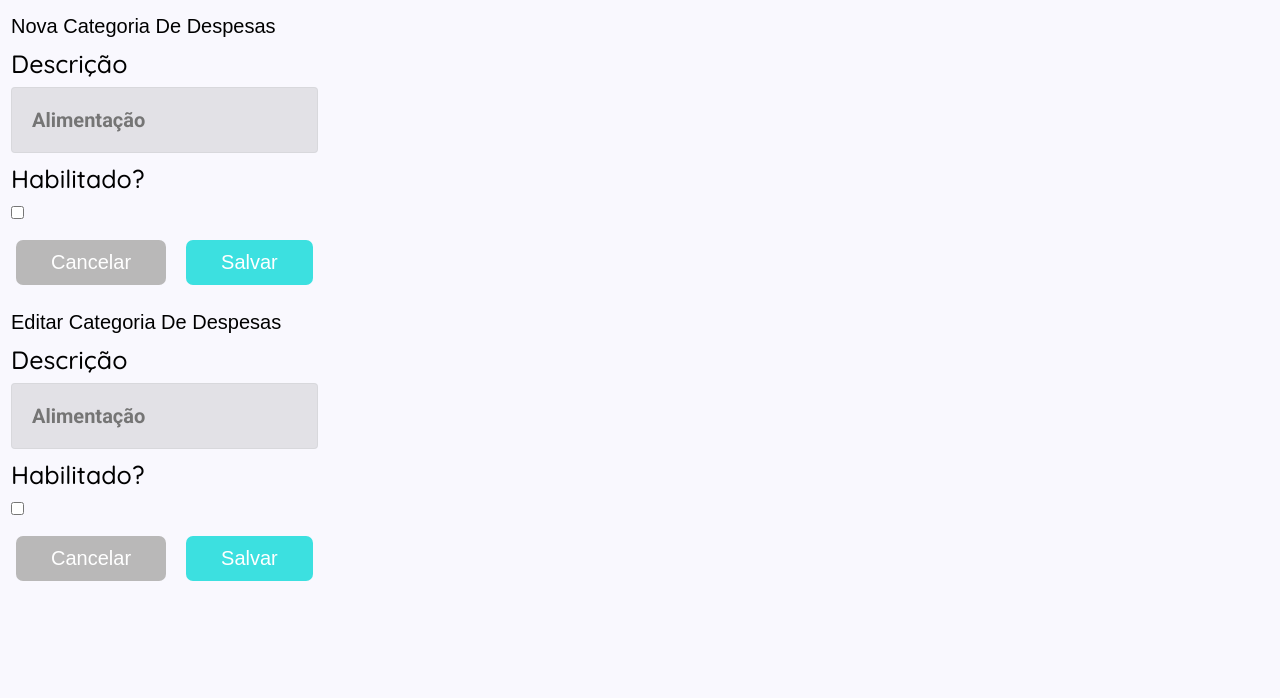
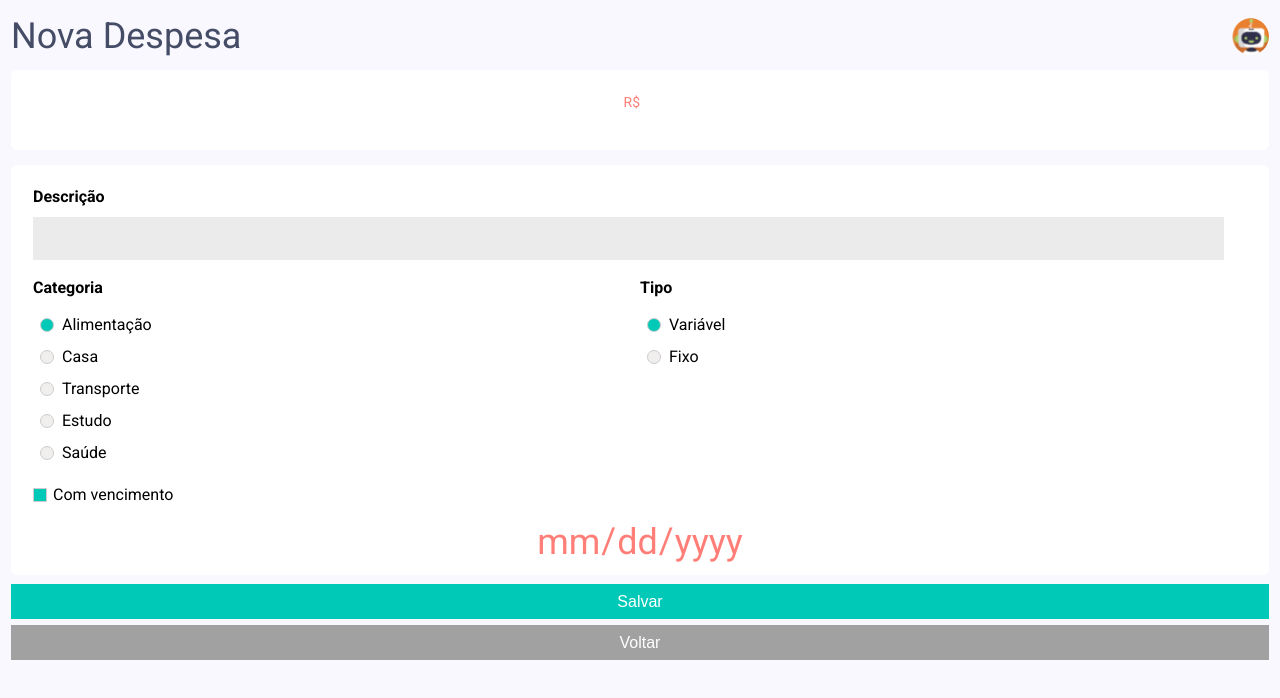
Before and after one commit to MeAjudaDev/greenwallet-react, a React (Create React App) app: page / in a window 1280 px wide. Shown: the top 698 px of the page. Built offline with nearby package versions, Linux system fonts and the light colour scheme.

Commit message:
feature(register expenses): finish page

```diff
--- a/src/RegisterExpenses.css
+++ b/src/RegisterExpenses.css
@@ -1,4 +1,7 @@
-fieldset {
+fieldset,
+.newExpenseForm__value,
+.newExpenseForm__description,
+.newExpenseForm__expiration {
     background: #ffffff;
 }
 
@@ -31,9 +34,9 @@ strong {
     font-weight: 700;
 }
 
-input[type="checkbox"],
-input[type="radio"] {
-    color: #01c9b8;
+input[type="radio"],
+input[type="checkbox"] {
+    opacity: 0;
 }
 
 input::-webkit-calendar-picker-indicator {
@@ -76,7 +79,6 @@ input::-webkit-datetime-edit-fields-wrapper {
 }
 
 .newExpenseForm__value {
-    background: #ffffff;
     border-radius: 0.6rem;
     display: grid;
     grid-template-columns: 1fr 1fr;
@@ -97,7 +99,6 @@ input::-webkit-datetime-edit-fields-wrapper {
 }
 
 .newExpenseForm__description {
-    background: #ffffff;
     border-top-left-radius: 0.6rem;
     border-top-right-radius: 0.6rem;
     margin-top: 1.5rem;
@@ -116,8 +117,42 @@ input::-webkit-datetime-edit-fields-wrapper {
     padding: 0rem 4.1rem 2.3rem 2.2rem;
 }
 
+.newExpenseForm__categories label,
+.newExpenseForm__type label,
 .newExpenseForm__expiration {
-    background: #ffffff;
+    position: relative;
+}
+
+.newExpenseForm__categories label span::after,
+.newExpenseForm__type label span::after {
+    border-radius: 50%;
+    left: 0;
+}
+
+.newExpenseForm__expiration span::after {
+    left: 2.2rem;
+}
+
+.newExpenseForm__categories label span::after,
+.newExpenseForm__type label span::after,
+.newExpenseForm__expiration span::after {
+    background-color: #f1eeee;
+    border: 1.5px solid #cccccc;
+    content: "";
+    height: 12px;
+    pointer-events: none;
+    position: absolute;
+    top: 0.3rem;
+    width: 12px;
+}
+
+.newExpenseForm__categories label input:checked + span::after,
+.newExpenseForm__type label input:checked + span::after,
+.newExpenseForm__expiration input:checked + span::after {
+    background-color: #01c9b8;
+}
+
+.newExpenseForm__expiration {
     padding-left: 2.2rem;
     padding-bottom: 1.5rem;
 }
--- a/src/RegisterExpenses.jsx
+++ b/src/RegisterExpenses.jsx
@@ -3,9 +3,14 @@ import "./RegisterExpenses.css";
 
 function RegisterExpenses() {
     const [type, setType] = useState("variavel");
+    const [category, setCategory] = useState("alimentacao");
     const [hasExpiration, setHasExpiration] = useState(true);
 
-    const handleChange = ({ target }) => {
+    const handleCategoryChange = ({ target }) => {
+        setCategory(target.value);
+    };
+
+    const handleTypeChange = ({ target }) => {
         setType(target.value);
     };
 
@@ -31,11 +36,14 @@ function RegisterExpenses() {
                             type="radio"
                             name="category"
                             value="alimentacao"
+                            checked={category === "alimentacao"}
+                            onChange={handleCategoryChange}
                         />
                         <span>Alimentação</span>
                     </label>
                     <label>
-                        <input type="radio" name="category" value="casa" />
+                        <input type="radio" name="category" value="casa" checked={category === "casa"}
+                            onChange={handleCategoryChange} />
                         <span>Casa</span>
                     </label>
                     <label>
@@ -43,19 +51,23 @@ function RegisterExpenses() {
                             type="radio"
                             name="category"
                             value="transporte"
+                            checked={category === "transporte"}
+                            onChange={handleCategoryChange}
                         />
                         <span>Transporte</span>
                     </label>
                     <label>
-                        <input type="radio" name="category" value="estudo" />
+                        <input type="radio" name="category" value="estudo" checked={category === "estudo"}
+                            onChange={handleCategoryChange} />
                         <span>Estudo</span>
                     </label>
                     <label>
-                        <input type="radio" name="category" value="saude" />
+                        <input type="radio" name="category" value="saude" checked={category === "saude"}
+                            onChange={handleCategoryChange} />
                         <span>Saúde</span>
                     </label>
                 </fieldset>
-                <fieldset>
+                <fieldset className="newExpenseForm__type">
                     <strong>Tipo</strong>
                     <label>
                         <input
@@ -63,7 +75,7 @@ function RegisterExpenses() {
                             name="type"
                             value="variavel"
                             checked={type === "variavel"}
-                            onChange={handleChange}
+                            onChange={handleTypeChange}
                         />
                         <span>Variável</span>
                     </label>
@@ -73,7 +85,7 @@ function RegisterExpenses() {
                             name="type"
                             value="fixo"
                             checked={type === "fixo"}
-                            onChange={handleChange}
+                            onChange={handleTypeChange}
                         />
                         <span>Fixo</span>
                     </label>
@@ -87,14 +99,12 @@ function RegisterExpenses() {
                     />
                     <span>Com vencimento</span>
                 </label>
-                {hasExpiration && (
                     <input
                         className="twoColumns newExpenseForm__expirationdate"
                         type="date"
                         name="expiration"
                         id="expiration"
                     />
-                )}
                 <button
                     className="twoColumns newExpenseForm__button newExpenseForm__button--primary"
                     type="submit"
--- a/src/index.jsx
+++ b/src/index.jsx
@@ -1,13 +1,15 @@
 import React from "react";
 import ReactDOM from "react-dom";
 import "./index.css";
-import EditCategory from "./EditCategory";
+//import EditCategory from "./EditCategory";
 import reportWebVitals from "./reportWebVitals";
+import RegisterExpenses from "./RegisterExpenses";
 
 ReactDOM.render(
     <React.StrictMode>
-        <EditCategory title="Nova Categoria De Despesas" />
-        <EditCategory title="Editar Categoria De Despesas" />
+        {/* <EditCategory title="Nova Categoria De Despesas" />
+        <EditCategory title="Editar Categoria De Despesas" /> */}
+        <RegisterExpenses/>
     </React.StrictMode>,
     document.getElementById("root")
 );
```
